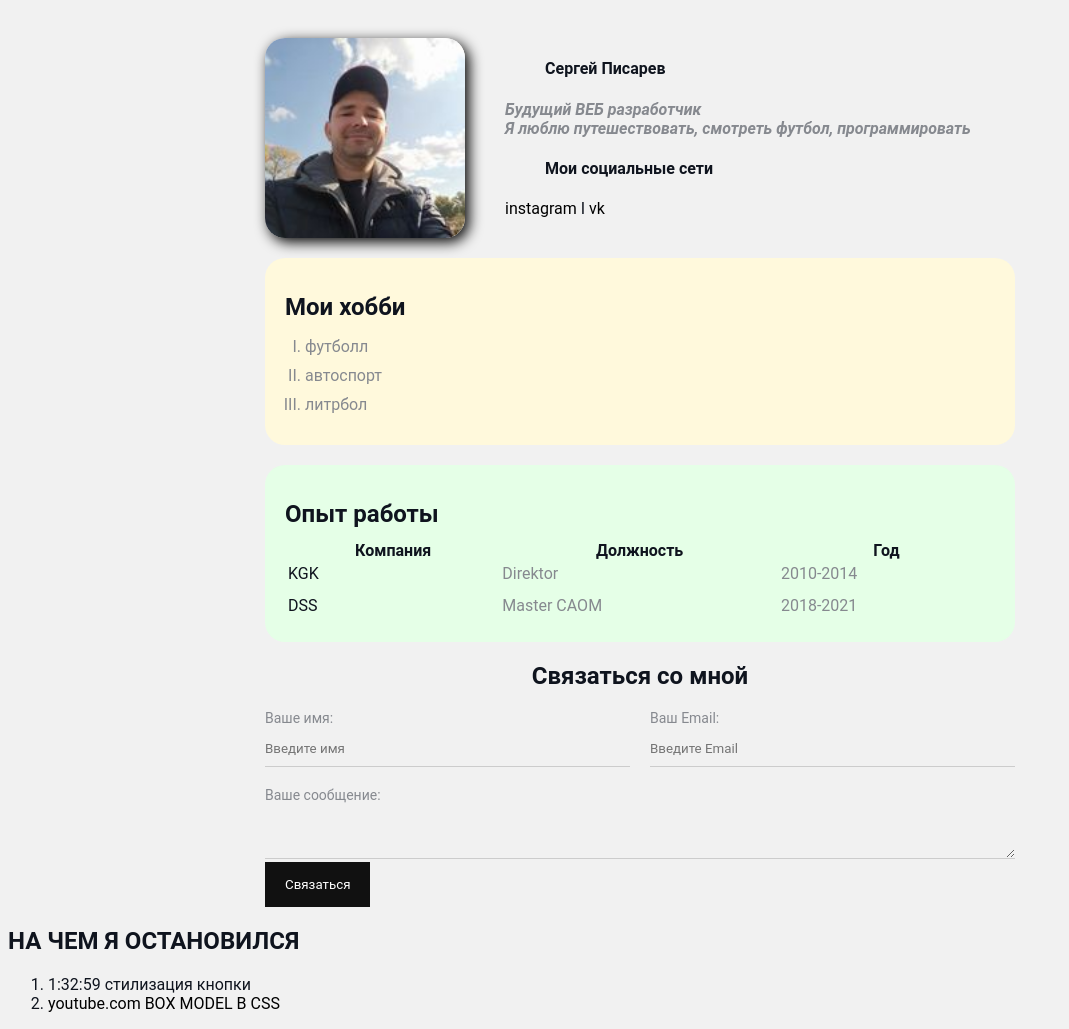
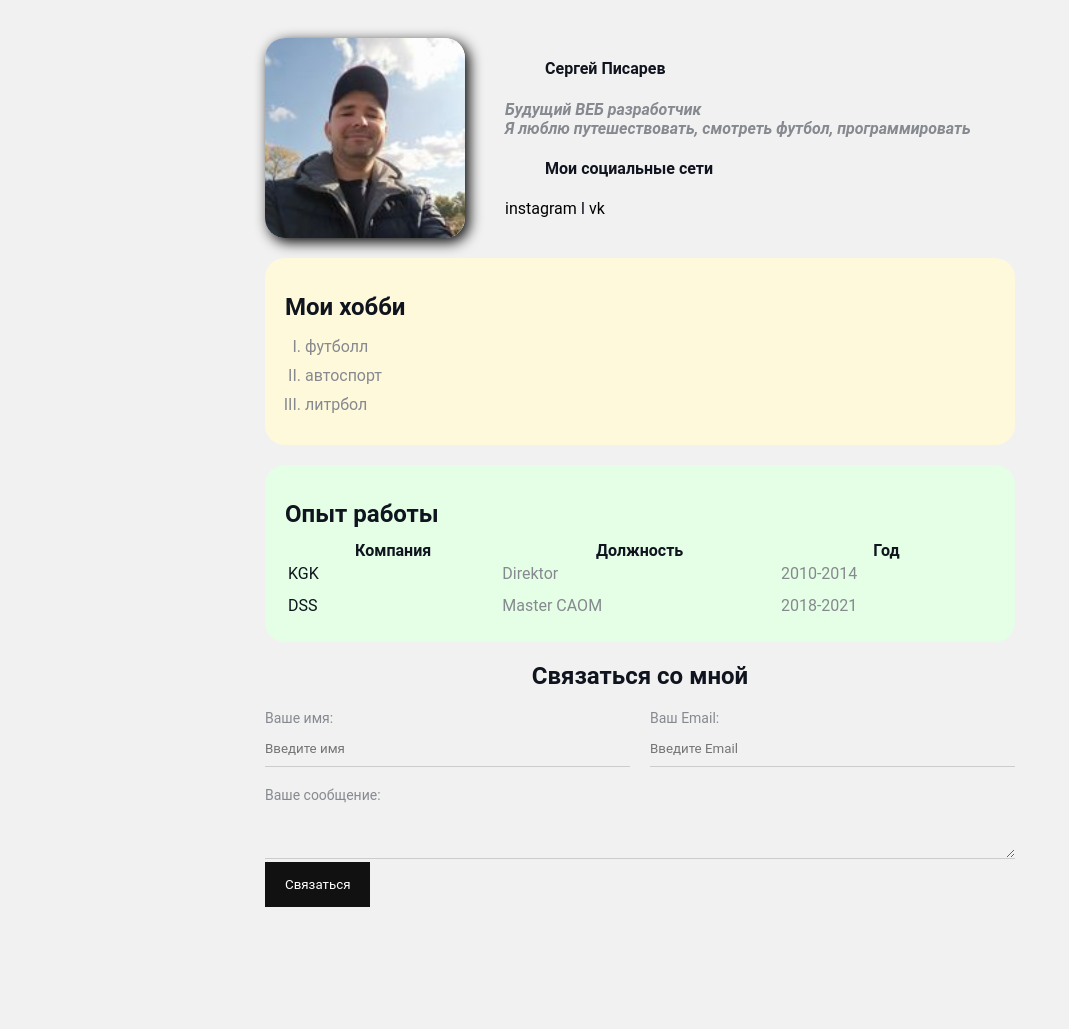
Before and after one commit to Pysariev/css-cv-minin, a plain HTML site: page index.html in a window 1280 px wide. Shown: the whole page, without its empty margins (0-1069 px from the left). After the commit the page ends 915 px from the top, so only its background shows below. Drawn offline with Linux system fonts and the light colour scheme.

Commit message:
Update index.html

```diff
--- a/index.html
+++ b/index.html
@@ -82,15 +82,5 @@
             <div class="box"></div>
         </div>
     </div>
-
-
-
-
-    <h2>НА ЧЕМ Я ОСТАНОВИЛСЯ</h2>
-        <ol>
-            <li>1:32:59 стилизация кнопки</li>
-            <li><a href="https://www.youtube.com/watch?v=SpCUuyZZTp8" target="_blank">
-                youtube.com BOX MODEL B CSS</a></li>
-        </ol>
 </body>
 </html>
```
